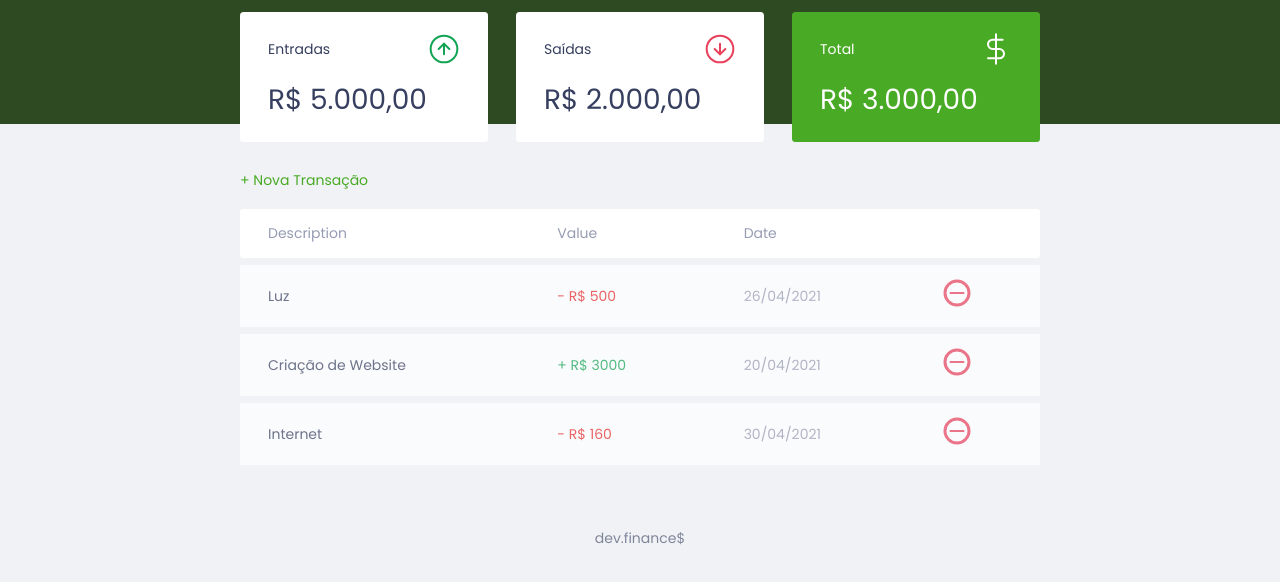
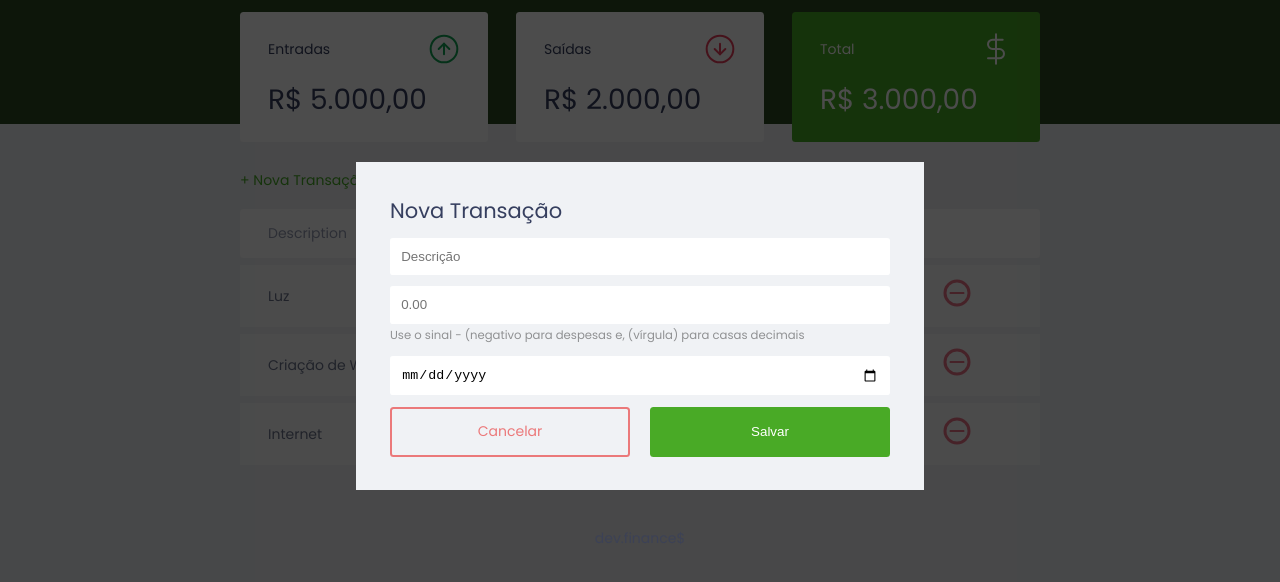
Before and after one commit to Vini03-Alcantra/DevFinance, a plain HTML site: page index.html in a window 1280 px wide. Both pictures are taken after a click on the link "+ Nova Transação". Shown: the part 74-656 px from the top of the page. Drawn offline with Linux system fonts and the light colour scheme.

Commit message:
Criando efeito do modal

```diff
--- a/index.html
+++ b/index.html
@@ -44,7 +44,7 @@
 
         <section id="transaction">
             <h2 class="sr-only">Transações</h2>
-            <a href="#" class="button new">+ Nova Transação</a>
+            <a href="#" class="button new" onclick="Modal.open()">+ Nova Transação</a>
             <table id="data-table">
                 <thead>
                     <tr>
@@ -85,11 +85,58 @@
 
     </main>
 
+    <div class="modal-overlay">
+        <div class="modal">
+            <div id="form">
+                <h2>Nova Transação</h2>
+                <form action="">
+                    <div class="input-group">
+                        <label for="description" class="sr-only">Descrição</label>
+                        <input type="text" id="description" name="description" placeholder="Descrição">
+                    </div>
+                    <div class="input-group">
+                        <label for="amount" class="sr-only">Valor</label>
+                        <input type="number" id="amount" name="amount" step="0.01" placeholder="0.00">
+                        <small class="help">Use o sinal - (negativo para despesas e, (vírgula) para casas decimais</small>
+                    </div>
+                    <div class="input-group">
+                        <label for="date" class="sr-only">Data</label>
+                        <input type="date" id="date" name="date">
+                    </div>
+
+                    <div class="input-group actions">
+                        <a onclick="Modal.close()" href="#" class="button cancel">Cancelar</a>
+                        <button>Salvar</button>
+                    </div>
+                </form>
+            </div>
+        </div>
+    </div>
+
     <footer>
         <p>dev.finance$</p>
     </footer>
 
-
+    <script>
+        const Modal = {
+            open(){
+                //Abrir modal
+                //Adicionar a aclass active no modal
+                document
+                    .querySelector(".modal-overlay")
+                    .classList
+                    .add('active')
+            },
+            close(){
+                //fechar o modal
+                //remover class axtive do modal
+                document
+                    .querySelector(".modal-overlay")
+                    .classList
+                    .remove('active')
+            }
+        }
+    </script>
 
 
 </body>
--- a/style.css
+++ b/style.css
@@ -1,5 +1,8 @@
 :root{
     --dark-blue: #363f5f;
+    --green: #49AA26;
+    --light-green: #3dd705;
+    --red: #e92929;
 }
 
 * {
@@ -45,17 +48,47 @@
 
 /*Links & Buttons*/
 a{
-    color: #49aa26;
+    color: var(--green);
     text-decoration: none;
 }
 
 a:hover{
-    color: #3dd705;
+    color: var(--light-green);
+}
+
+button{
+    width: 100%;
+    height: 50px;
+    border: none;
+    color: white;
+    background: var(--green);
+    padding: 0;
+    border-radius: .25rem;
+    cursor: pointer;
+}
+
+button:hover{
+    background: var(--light-green);
 }
 
 .button.new {
     display: inline-block;
     margin-bottom: .8rem;
+}
+
+.button.cancel{
+    color: var(--red);
+    border: 2px var(--red) solid;
+    border-radius: .25rem;
+    height: 50px;
+    display: flex;
+    align-items: center;
+    justify-content: center;
+    opacity: .6;
+}
+
+.button.cancel:hover{
+    opacity: 1;
 }
 /*Header ============================*/
 header{
@@ -105,7 +138,7 @@
 }
 
 .card.total{
-    background: #49AA26;
+    background: var(--green);
     color: white;
 }
 
@@ -164,6 +197,67 @@
     color: #e82929;
 }
 
+/*Modal =================================*/
+.modal-overlay{
+    width: 100%;
+    height: 100%;
+
+    background-color: rgba(0, 0, 0, .7);
+    position: fixed;
+    top: 0;
+    display: flex;
+    align-items: center;
+    justify-content: center;
+
+    opacity: 0;
+    visibility: hidden;
+}
+
+.modal-overlay.active {
+    opacity: 1;
+    visibility: visible;
+}
+
+.modal {
+    background: #F0F2f5;
+    padding: 2.4rem;
+}
+
+/*Form =====================================*/
+#form{
+    max-width: 500px;
+}
+
+#form h2{
+    margin-top: 0;
+}
+
+input {
+    border: none;
+    border-radius: .2rem;
+    padding: .8rem;
+    width: 100%;
+}
+
+.input-group{
+    margin-top: .8rem;
+}
+
+.input-group small{
+    opacity: .4;
+}
+
+.input-group.actions{
+    display: flex;
+    justify-content: space-between;
+    align-items: center;
+}
+
+.input-group.actions .button,
+.input-group.actions button{
+    width: 48%;
+}
+
 /*Footer =================================*/
 footer{
     text-align: center;
```
